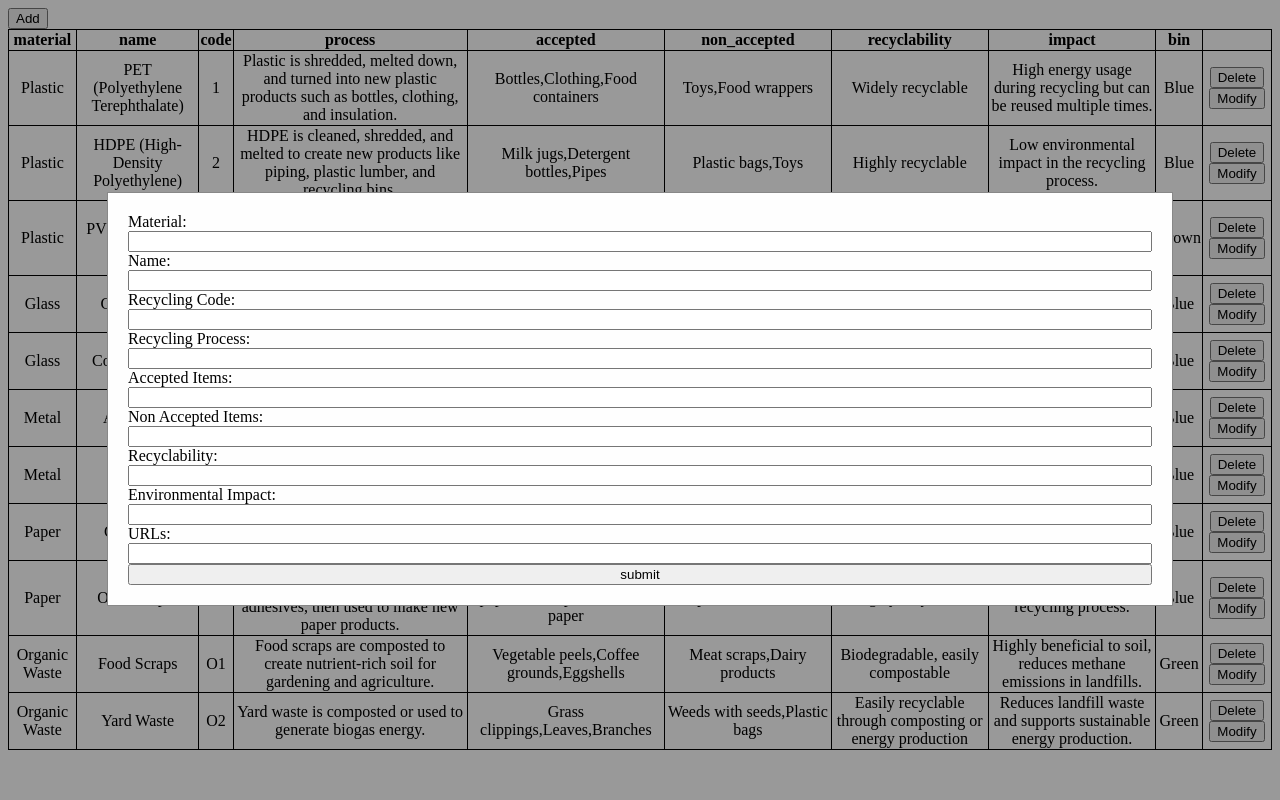
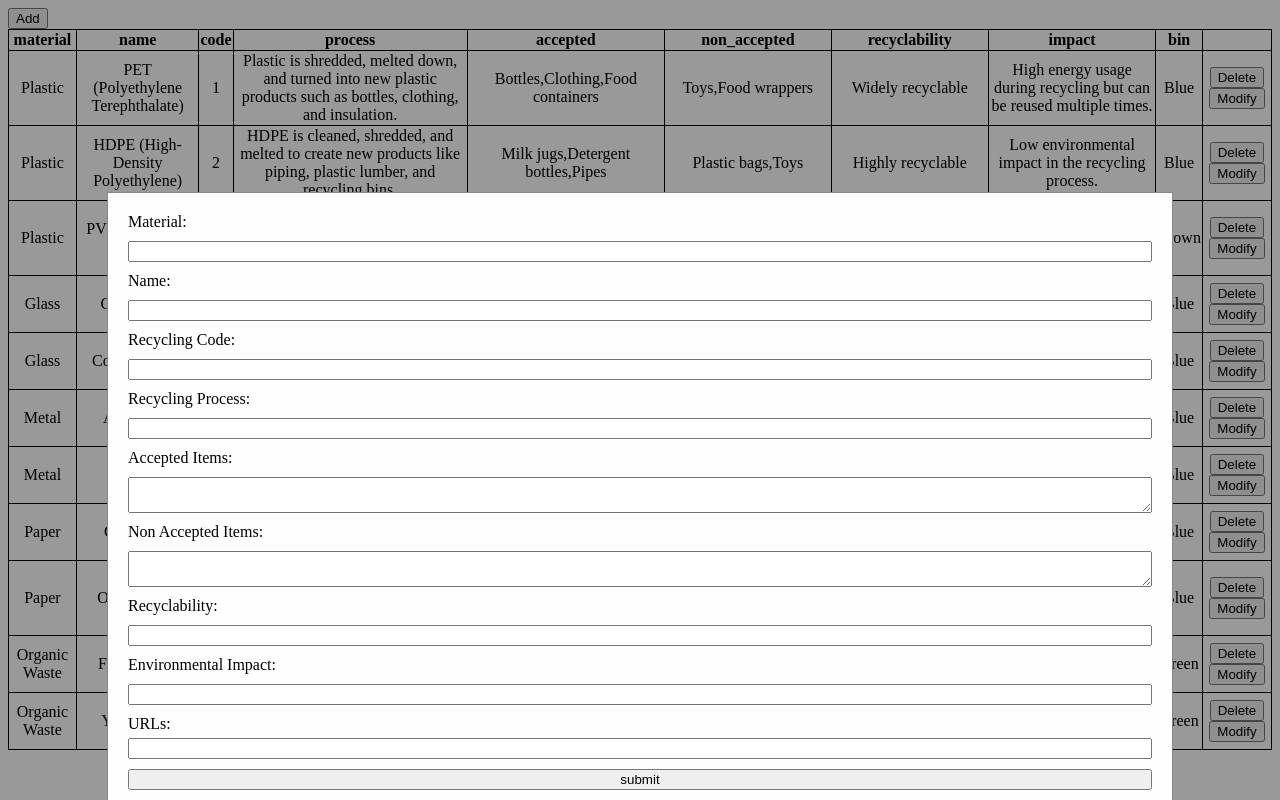
Before and after one commit to MichalSalabura/WebDevCA2, a plain HTML site: page index.html in a window 1280 px wide. Both pictures are taken after a click on the button "Add". Drawn offline with Linux system fonts and the light colour scheme.

Commit message:
Feat: create url inputs

```diff
--- a/src/scripts/modals.js
+++ b/src/scripts/modals.js
@@ -92,7 +92,7 @@ function addModal() {
    let acceptedLabel = document.createElement("label");
    acceptedLabel.setAttribute("for", "accepted-input");
    acceptedLabel.innerText = "Accepted Items:";
-   let acceptedInput = document.createElement("input");
+   let acceptedInput = document.createElement("textarea");
    acceptedInput.id = "accepted-input";
    acceptedInput.required = true;
    form.appendChild(acceptedLabel);
@@ -101,7 +101,7 @@ function addModal() {
    let nonAcceptedLabel = document.createElement("label");
    nonAcceptedLabel.setAttribute("for", "non-accepted-input");
    nonAcceptedLabel.innerText = "Non Accepted Items:";
-   let nonAcceptedInput = document.createElement("input");
+   let nonAcceptedInput = document.createElement("textarea");
    nonAcceptedInput.id = "non-accepted-input";
    nonAcceptedInput.required = true;
    form.appendChild(nonAcceptedLabel);
@@ -125,15 +125,15 @@ function addModal() {
    form.appendChild(environmentalLabel);
    form.appendChild(environmentalInput);
 
+   let urlContainer = document.createElement("div");
+   urlContainer.id = "url-container"
    let urlLabel = document.createElement("label");
    urlLabel.setAttribute("for", "url-input");
    urlLabel.innerText = "URLs:";
-   let urlInput = document.createElement("input");
-   urlInput.id = "url-input";
-   urlInput.type = "url";
-   urlInput.pattern = "/^https://.*";
-   form.appendChild(urlLabel);
-   form.appendChild(urlInput);
+   urlContainer.appendChild(urlLabel);
+   addUrl(urlContainer);
+   form.appendChild(urlContainer);
+
 
    let submitButton = document.createElement("input");
    submitButton.type = "submit";
@@ -187,3 +187,25 @@ function confirmDelete(id) {
    modalContent.appendChild(noButton);
    modal.appendChild(modalContent);
 }
+
+function addUrl(parent) {
+   let urlInput = document.createElement("input");
+   urlInput.id = "url-input";
+   urlInput.type = "url";
+   urlInput.pattern = "^https://.*";
+   urlInput.addEventListener('change', e => {
+      if (e.target.value == "") {
+         removeUrl(parent);
+      } else {
+         addUrl(parent);
+      }
+   })
+   parent.appendChild(urlInput);
+}
+function removeUrl(parent) {
+   if(parent.children.length != 2) {
+      parent.removeChild(parent.children[parent.children.length-1]);
+   }
+
+
+}
--- a/src/scripts/validation.js
+++ b/src/scripts/validation.js
@@ -6,12 +6,12 @@ function validate(data) {
     let accItemsArr = data[4].value.split(",").map(item => item.trim());
     for(let element of accItemsArr) {
         if(!accepted.includes(element)) return 4;
-    };
+    }
 
     let nonAccItemsArr = data[5].value.split(",").map(item => item.trim());
     for(let element of nonAccItemsArr) {
         if(!nonAccepted.includes(element)) return 5;
-    };
+    }
 
     return 0;
 }
@@ -31,7 +31,6 @@ function invalid(errorCode, data) {
             data[5].placeholder = "Not on the list of nonaccepted items!";
             data[5].value = "";
             break;
-
         default:
             break;
     }
--- a/src/styles/style.css
+++ b/src/styles/style.css
@@ -34,4 +34,10 @@ td {
 form{
   display: flex;
   flex-direction: column;
+  gap: 10px;
 }
+#url-container {
+  display: flex;
+  flex-direction: column;
+  gap: 5px;
+}
```
Also changed, not shown: index.html (line endings or trailing spaces).
